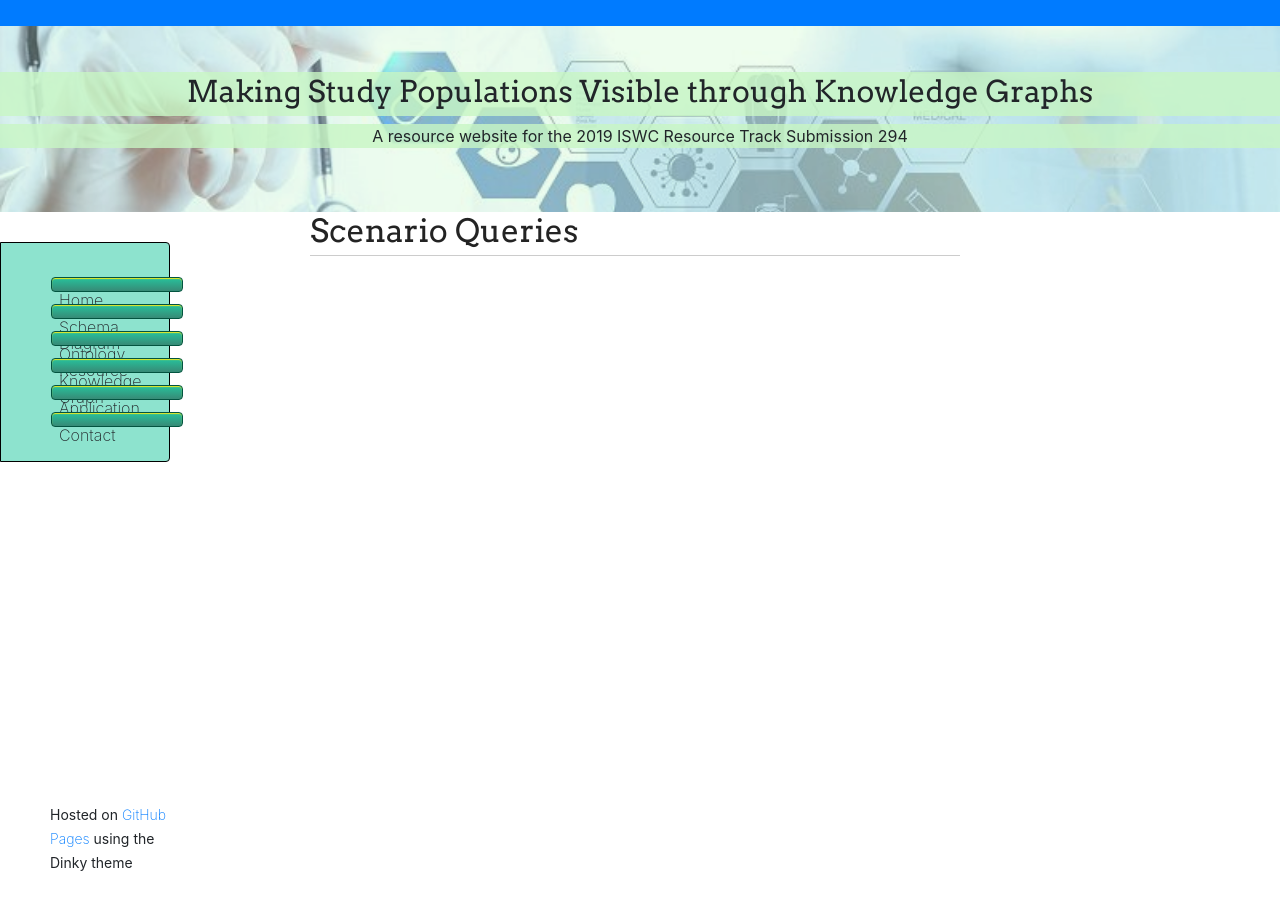
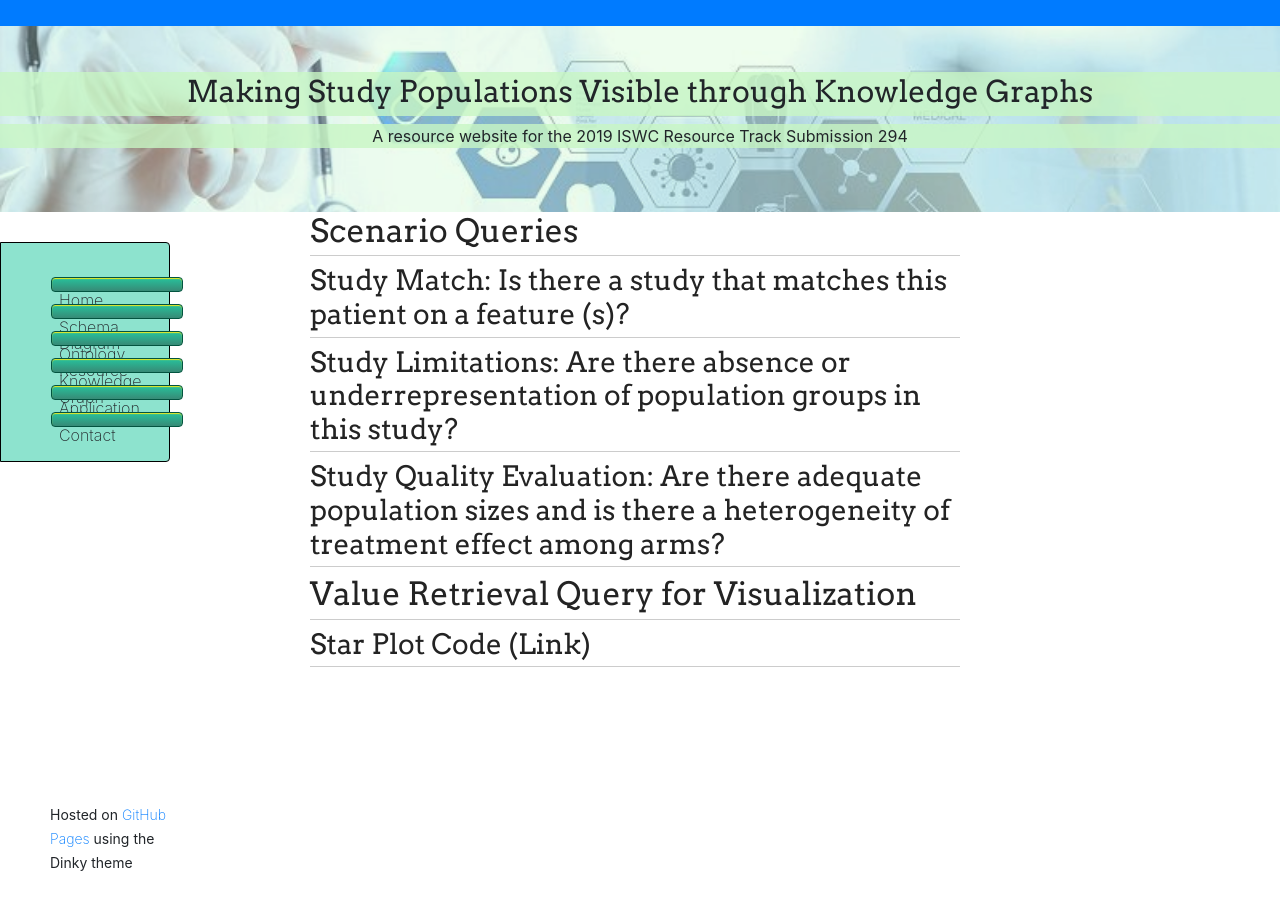
Before and after one commit to tetherless-world/study-cohort-ontology, a Jekyll site: the page built from application.md, in a window 1280 px wide. Built offline with Jekyll 4.4.1, drawn with Linux system fonts in a browser that asks for light colours; nearby versions of some CDN libraries; our own code applies the rules of GitHub Pages for plain Markdown files; library files that are not in the unit come from our copies.

Commit message:
Update application.md

```diff
--- a/application.md
+++ b/application.md
@@ -1 +1,7 @@
 ## Scenario Queries
+### Study Match: Is there a study that matches this patient on a feature (s)?
+### Study Limitations: Are there absence or underrepresentation of population groups in this study?
+### Study Quality Evaluation: Are there adequate population sizes and is there a heterogeneity of treatment effect among arms?
+
+## Value Retrieval Query for Visualization
+### Star Plot Code (Link)
```
